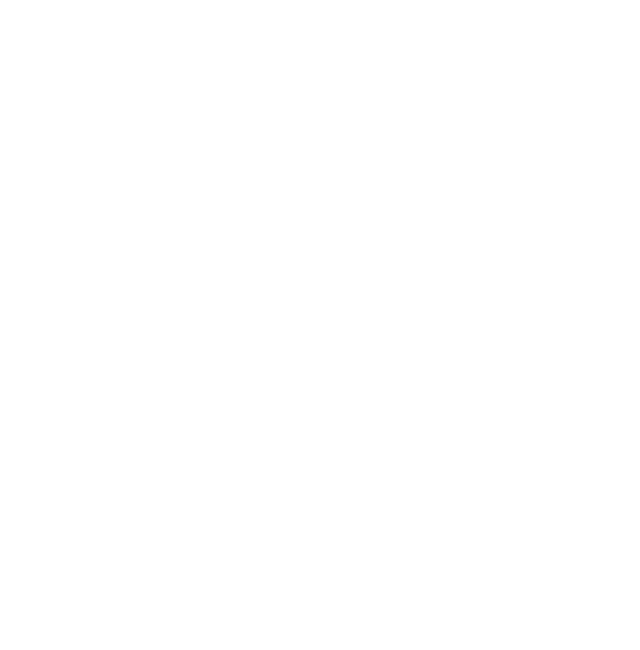
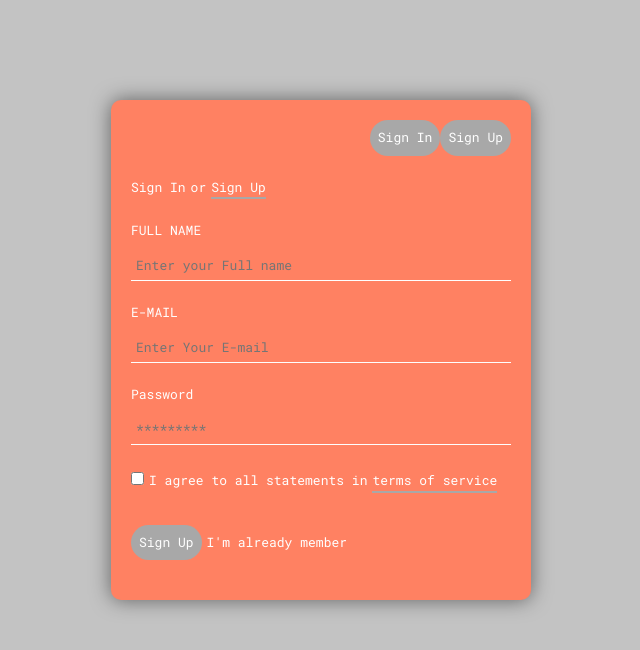
Before and after one commit to newbenhd/quick-live, a React (Create React App) app in the folder client/: page /login in a window 1280 px wide. Shown: the top 650 px of the page, without its empty margins (319-959 px from the left). Built offline with nearby package versions, Linux system fonts and the light colour scheme.

Commit message:
basic login page and readme updated from markdown template

```diff
--- a/client/public/index.html
+++ b/client/public/index.html
@@ -11,6 +11,7 @@
       integrity="sha384-ggOyR0iXCbMQv3Xipma34MD+dH/1fQ784/j6cY/iJTQUOhcWr7x9JvoRxT2MZw1T"
       crossorigin="anonymous"
     />
+    <link href="https://fonts.googleapis.com/css?family=Noto+Serif+KR|Roboto+Mono&display=swap" rel="stylesheet">
     <!--
       manifest.json provides metadata used when your web app is installed on a
       user's mobile device or desktop. See https://developers.google.com/web/fundamentals/web-app-manifest/
--- a/client/src/App.js
+++ b/client/src/App.js
@@ -3,6 +3,7 @@
 import Dashboard from "./page/Dashboard";
 import Landing from "./page/Landing";
 import "./sass/index.scss";
+import Login from './page/Login';
 
 function App() {
   return (
@@ -10,6 +11,7 @@
       <BrowserRouter>
         <div>
           <Route exact path="/" component={Landing} />
+          <Route exact path="/login" component={Login} />
           <Route exact path="/dashboard" component={Dashboard} />
         </div>
       </BrowserRouter>
--- a/client/src/page/Login.js
+++ b/client/src/page/Login.js
@@ -1 +1,36 @@
+/* eslint-disable jsx-a11y/anchor-is-valid */
 import React from "react";
+
+const LoginForm = () => (
+  <div className={'form login'}>
+      <div className={"link"}>
+        <button className={"accent-bg"}>Sign In</button>
+        <button className={"accent-bg"}>Sign Up</button>
+      </div>
+    <p><span>Sign In</span><span>or</span><span className={"accent-line"}>Sign Up</span></p>
+    <div className="form-group">
+      <label>FULL NAME</label>
+      <input type={"text"} placeholder={"Enter your Full name"} />
+    </div>
+    <div className="form-group">
+      <label>E-MAIL</label>
+      <input type={'email'} placeholder={"Enter Your E-mail"} />
+    </div>
+    <div className="form-group">
+      <label>Password</label>
+      <input type={"password"} placeholder={"*********"}/>
+    </div>
+    <div className="form-group inline">
+      <input className={"sign-in checkbox"} type={"checkbox"} />
+      <p>I agree to all statements in <span className={"accent-line"}>terms of service</span></p>
+    </div>
+    <div className="form-group inline">
+      <button className={"accent-bg"}>Sign Up</button>
+      <p>I'm already member</p>
+    </div>
+  </div>
+);
+
+export default () => (<div className={"page login"}>
+  <LoginForm />
+</div>);
--- a/client/src/sass/general.style.scss
+++ b/client/src/sass/general.style.scss
@@ -0,0 +1,30 @@
+/* Color */
+$primary-color-light: #fefefe;
+$primary-color: #b7cae0;
+$primary-color-dark: #7ea0c8;
+
+$secondary-color-light: #ff8162;
+$secondary-color: #ff6347;
+$secondary-color-dark: #dc442d;
+
+$tertiary-color-light: #c3c3c3;
+$tertiary-color: #a3a3a3;
+$tertiary-color-dark: #848484;
+
+$accent-color-light: #d3d3d3;
+$accent-color: #a8a8a8;
+$accent-color-dark: #515151;
+
+/* Layout */
+*,*::before,*::after {
+  margin: 0;
+  padding: 0;
+  box-sizing: inherit;
+}
+html {
+  box-sizing: border-box;
+  font-size: 62.5%;
+}
+body {
+  font-family: 'Roboto Mono', monospace;
+}
--- a/client/src/sass/index.scss
+++ b/client/src/sass/index.scss
@@ -1 +1,3 @@
+@import "./general.style.scss";
 @import "./page/dashboard.style.scss";
+@import "./page/login.style.scss";
--- a/client/src/sass/page/login.style.scss
+++ b/client/src/sass/page/login.style.scss
@@ -0,0 +1,70 @@
+.page.login {
+  //noinspection SassScssResolvedByNameOnly
+  background-color: $tertiary-color-light;
+  display: grid;
+  justify-content: center;
+  height: 100vh;
+  padding-top: 10rem;
+
+  .form {
+    width: 42rem;
+    height: 50rem;
+    padding: 2rem;
+    box-shadow: 0 0 2rem rgba(0, 0, 0, 0.5);
+    border-radius: 1rem;
+    //noinspection SassScssResolvedByNameOnly
+    background-color: $secondary-color-light;
+    display: flex;
+    flex-direction: column;
+    color: $primary-color-light;
+    font-family: 'Roboto Mono', monospace;
+    font-weight: 500;
+    font-size: 1.3rem;
+    & > *:not(:last-child) {
+      margin-bottom: 2.2rem;
+    }
+  }
+
+  .form-group {
+    display: flex;
+    flex-direction: column;
+
+    & ~ .inline {
+      flex-direction: row;
+      align-items: baseline;
+
+      & > *:nth-child(1n) {
+        margin-right: 0.5rem;
+      }
+    }
+  }
+  .link {
+    display: flex;
+    justify-content: flex-end;
+  }
+  p {
+    display: grid;
+    grid-template-columns: repeat(3, max-content);
+    grid-gap: 0.5rem;
+  }
+  input {
+    background: none;
+    border: none;
+    border-bottom: 0.1rem solid $primary-color-light;
+    margin-top: 0.5rem;
+    padding: 0.5rem;
+    &:focus {
+      outline: none;
+    }
+  }
+  .accent-line {
+    border-bottom: 0.2rem solid $accent-color;
+  }
+  .accent-bg {
+    border: none;
+    background-color: $accent-color;
+    border-radius: 5rem;
+    padding: 0.8rem;
+    color: $primary-color-light
+  }
+}
```
Also changed, not shown: 1 other file (tests, documents, lock files or other folders).
